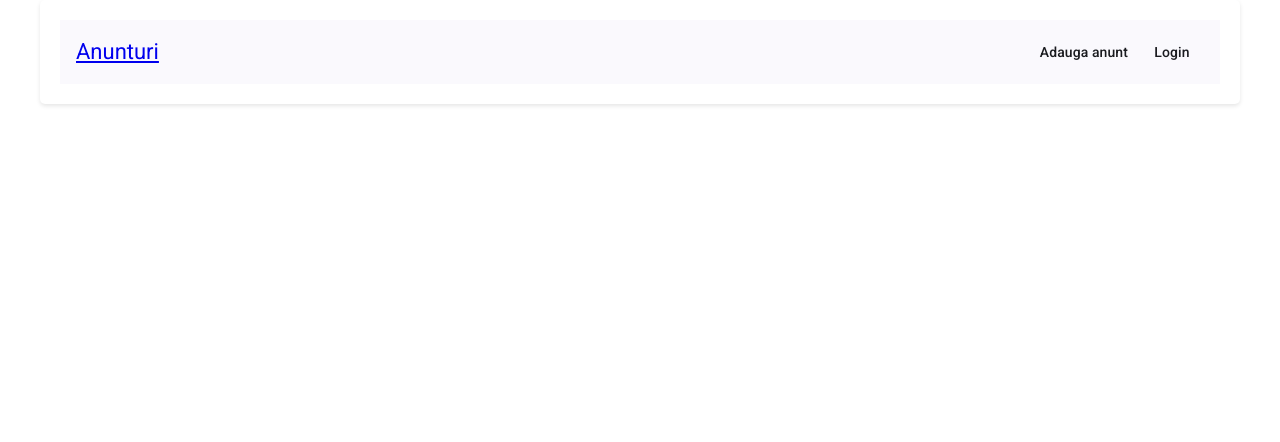
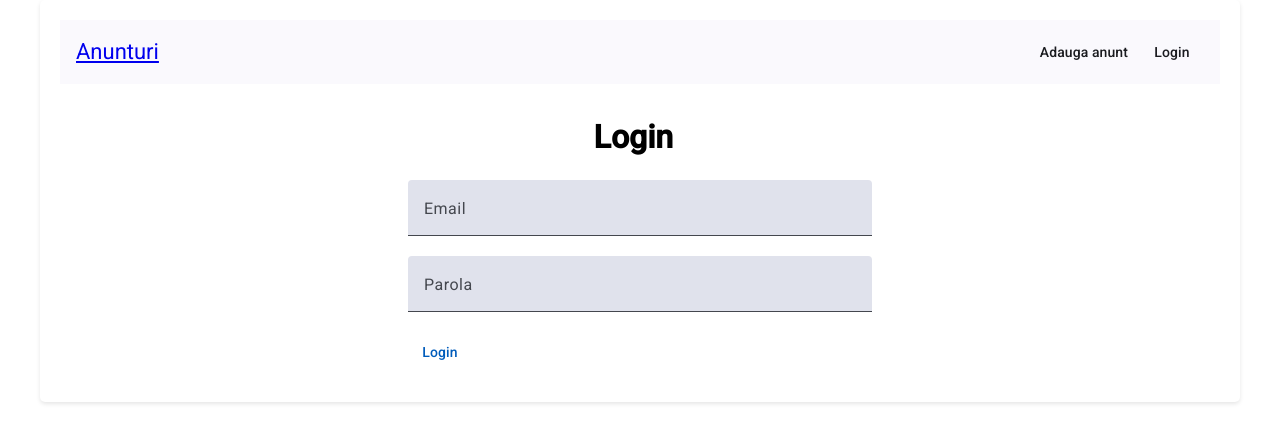
Before and after one commit to Vasilica12/car-marketplace1, an Angular app: page /login in a window 1280 px wide. Before the commit this address led to /. Shown: the top 442 px of the page. Built offline with nearby package versions, Linux system fonts and the light colour scheme.

Commit message:
visual representation for login page added

```diff
--- a/src/app/app.component.ts
+++ b/src/app/app.component.ts
@@ -5,6 +5,7 @@ import { CommonModule } from '@angular/common';
 import { FooterComponent } from './footer/footer.component';
 import { CarCreateComponent } from './car-posts/post-create/car-create.component';
 import { CarListComponent } from './car-posts/post-list/car-list.component';
+import { LoginComponent } from './auth/login/login.component';
 
 
 @Component({
@@ -13,6 +14,7 @@ import { CarListComponent } from './car-posts/post-list/car-list.component';
   imports: [
     RouterOutlet,
     HeaderComponent,
+    LoginComponent,
     CommonModule,
     RouterModule,
     FooterComponent,
--- a/src/app/app.routes.ts
+++ b/src/app/app.routes.ts
@@ -2,11 +2,13 @@ import { NgModule } from "@angular/core";
 import { RouterModule, Routes } from "@angular/router";
 import { CarListComponent } from "./car-posts/post-list/car-list.component";
 import { CarCreateComponent } from "./car-posts/post-create/car-create.component";
+import { LoginComponent } from "./auth/login/login.component";
 
 export const routes: Routes = [
   { path: '', component: CarListComponent },
   { path: 'create', component: CarCreateComponent },
-  { path: 'edit/:carId', component: CarCreateComponent}
+  { path: 'edit/:carId', component: CarCreateComponent},
+  { path: 'login', component: LoginComponent}
 ]
 
 @NgModule({
--- /dev/null
+++ b/src/app/auth/login/login.component.css
@@ -0,0 +1,25 @@
+.example-form {
+
+  width: 100%;
+}
+
+h1 {
+  margin: auto;
+  width: 20%;
+  padding: 1.5rem;
+}
+
+
+.center {
+  margin: auto;
+  width: 40%;
+  padding: 10px;
+}
+
+.example-full-width {
+  width: 100%;
+}
+
+.example-button-row button {
+  margin: auto;
+}
--- /dev/null
+++ b/src/app/auth/login/login.component.html
@@ -0,0 +1,33 @@
+<div class="center">
+<h1>Login</h1>
+<mat-spinner *ngIf="isLoading"></mat-spinner>
+<form *ngIf="!isLoading" class="example-form" >
+  <mat-form-field class="example-full-width">
+    <mat-label>Email</mat-label>
+    <input
+      matInput
+      type="email"
+      placeholder="test@test.com"
+      name="email">
+    <mat-error>Va rog sa introduceti un email valid</mat-error>
+  </mat-form-field>
+  <mat-form-field class="example-full-width">
+    <mat-label>Parola</mat-label>
+    <input
+      matInput
+      type="password"
+      placeholder="Password"
+      name="password">
+    <mat-error>Va rog sa introduceti o parola valida</mat-error>
+  </mat-form-field>
+
+  <section>
+    <div class="example-button-row">
+      <button
+        mat-button
+        type="submit"
+        >Login</button>
+    </div>
+  </section>
+</form>
+</div>
--- /dev/null
+++ b/src/app/auth/login/login.component.ts
@@ -0,0 +1,25 @@
+import { Component } from '@angular/core';
+import { FormsModule } from '@angular/forms';
+import { MatInputModule } from '@angular/material/input';
+import { MatProgressSpinnerModule } from '@angular/material/progress-spinner';
+import { CommonModule } from '@angular/common';
+import { MatButtonModule } from '@angular/material/button';
+import { MatCardModule } from '@angular/material/card';
+
+@Component({
+  selector: 'app-login',
+  standalone: true,
+  imports: [
+    FormsModule,
+    MatInputModule,
+    MatProgressSpinnerModule,
+    CommonModule,
+    MatButtonModule,
+    MatCardModule
+  ],
+  templateUrl: './login.component.html',
+  styleUrl: './login.component.css'
+})
+export class LoginComponent {
+  isLoading = false;
+}
--- /dev/null
+++ b/src/app/auth/signup/signup.component.html
@@ -0,0 +1 @@
+<p>signup works!</p>
--- a/src/app/header/header.component.html
+++ b/src/app/header/header.component.html
@@ -4,6 +4,6 @@
   </div>
   <div class="header-right">
     <button mat-button routerLink="/create" routerLinkActive="mat-accent">Adauga anunt</button>
-    <button mat-button>Login</button>
+    <button mat-button routerLink="/login" routerLinkActive="mat-accent">Login</button>
   </div>
 </mat-toolbar>
```
Also changed, not shown: src/app/auth/signup/signup.component.ts (added, +12 -0 lines), src/app/auth/signup/signup.component.css (added), 2 other files (tests, documents, lock files or other folders).
